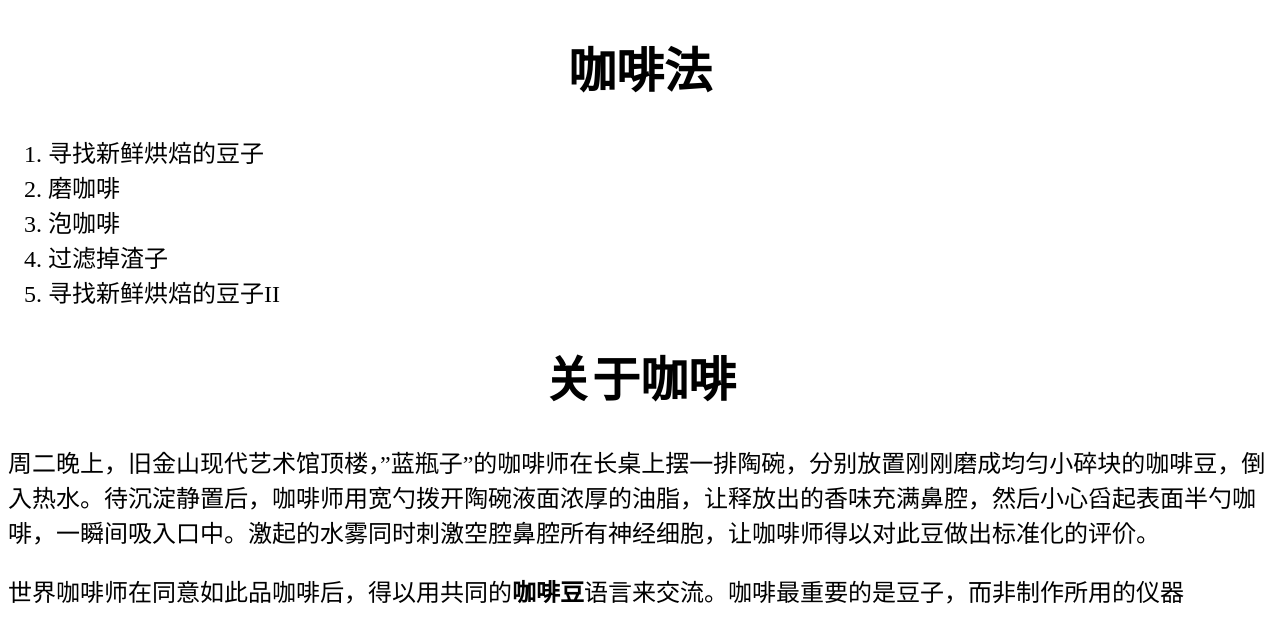
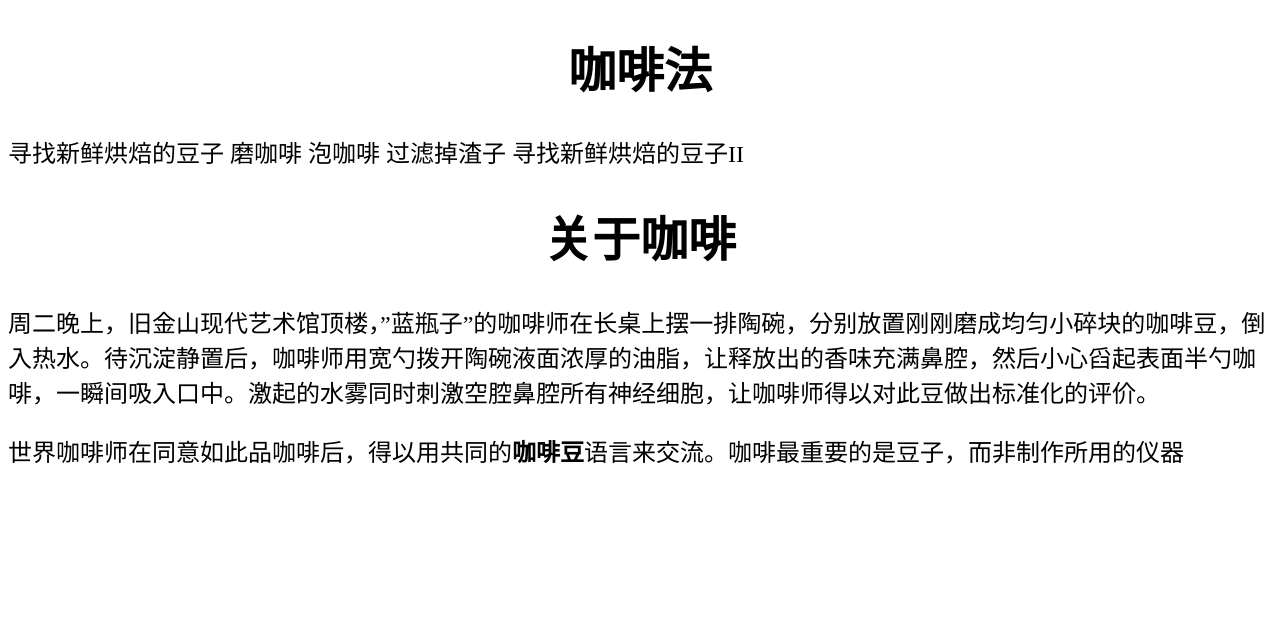
Before and after one commit to pspEgg/cohi, a Jekyll site: the page built from index.md, in a window 1280 px wide. Shown: the top 643 px of the page. Built offline with Jekyll 4.4.1, drawn with Linux system fonts in a browser that asks for light colours; some of the changed lines change nothing that is shown.

Commit message:
ordered list

```diff
--- a/index.md
+++ b/index.md
@@ -3,14 +3,13 @@ title: co-hi-
 layout: default
 ---
 
-
 # 咖啡法
 
-1. 寻找新鲜烘焙的豆子
-1. 磨咖啡
-1. 泡咖啡
-1. 过滤掉渣子
-1. 寻找新鲜烘焙的豆子II
+寻找新鲜烘焙的豆子
+磨咖啡
+泡咖啡
+过滤掉渣子
+寻找新鲜烘焙的豆子II
 
 # 关于咖啡
 
```
